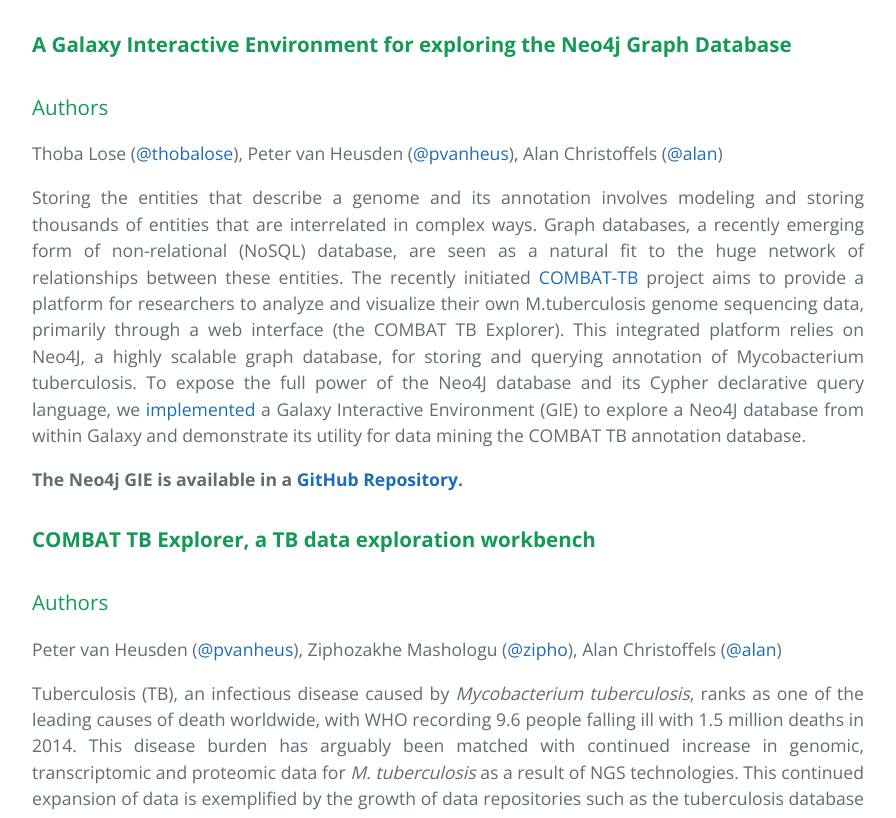
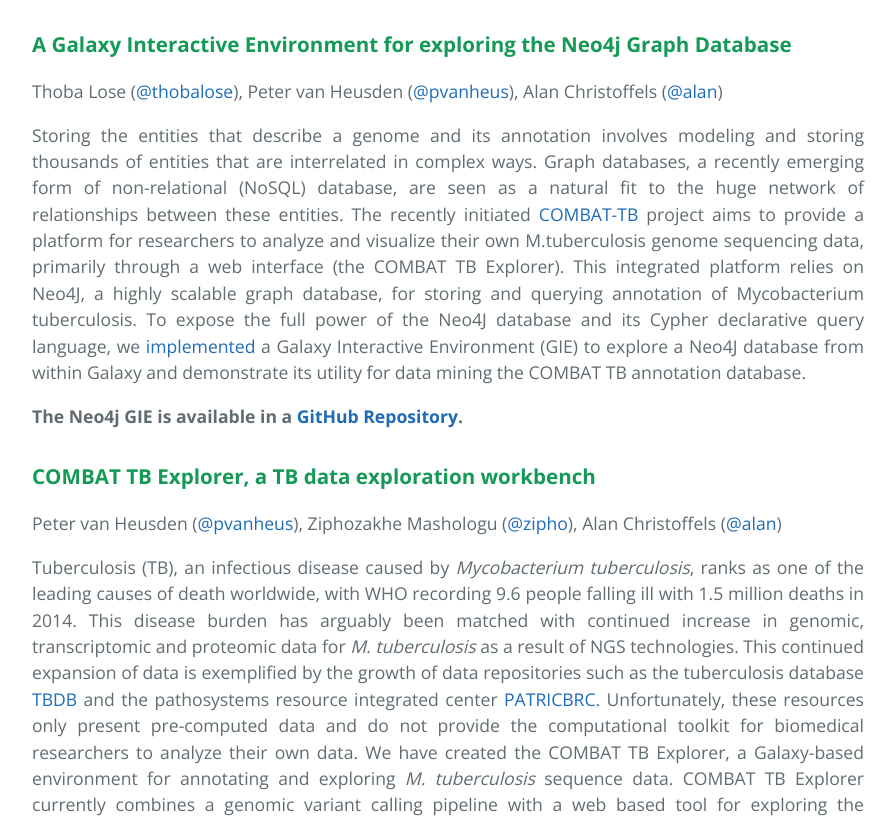
Before and after one commit to SANBI-SA-archive/GCC2016, a plain HTML site: page index.html in a window 1280 px wide. Shown: the part 598-1416 px from the top of the page, without its empty margins (192-1088 px from the left). Drawn offline with nearby package versions, Linux system fonts and the light colour scheme.

Commit message:
Commented out Authors text

```diff
--- a/index.html
+++ b/index.html
@@ -27,7 +27,7 @@
 
 <h3><a id="designer-templates" class="anchor" href="#designer-templates" aria-hidden="true"><span aria-hidden="true" class="octicon octicon-link"></span></a><b>A Galaxy Interactive Environment for exploring the Neo4j Graph Database</b></h3>
 
-<h3><a id="authors-and-contributors" class="anchor" href="#authors-and-contributors" aria-hidden="true"><span aria-hidden="true" class="octicon octicon-link"></span></a>Authors</h3>
+<!--<h3><a id="authors-and-contributors" class="anchor" href="#authors-and-contributors" aria-hidden="true"><span aria-hidden="true" class="octicon octicon-link"></span></a>Authors</h3>-->
 
 <p>Thoba Lose (<a href="https://github.com/thobalose" class="user-mention">@thobalose</a>), Peter van Heusden (<a href="https://github.com/pvanheus" class="user-mention">@pvanheus</a>), Alan Christoffels (<a href="http://christoffels.sanbi.ac.za/joomla/" class="user-mention">@alan</a>)</p>
 
@@ -37,7 +37,7 @@
 
 <h3><a id="creating-pages-manually" class="anchor" href="#creating-pages-manually" aria-hidden="true"><span aria-hidden="true" class="octicon octicon-link"></span></a><b>COMBAT TB Explorer, a TB data exploration workbench</b></h3>
 
-<h3><a id="authors-and-contributors" class="anchor" href="#authors-and-contributors" aria-hidden="true"><span aria-hidden="true" class="octicon octicon-link"></span></a>Authors</h3>
+<!--<h3><a id="authors-and-contributors" class="anchor" href="#authors-and-contributors" aria-hidden="true"><span aria-hidden="true" class="octicon octicon-link"></span></a>Authors</h3>-->
 
 <p>Peter van Heusden (<a href="https://github.com/pvanheus" class="user-mention">@pvanheus</a>), Ziphozakhe Mashologu (<a href="https://github.com/zipho" class="user-mention">@zipho</a>), Alan Christoffels (<a href="http://christoffels.sanbi.ac.za/joomla/" class="user-mention">@alan</a>)</p>
 
```
